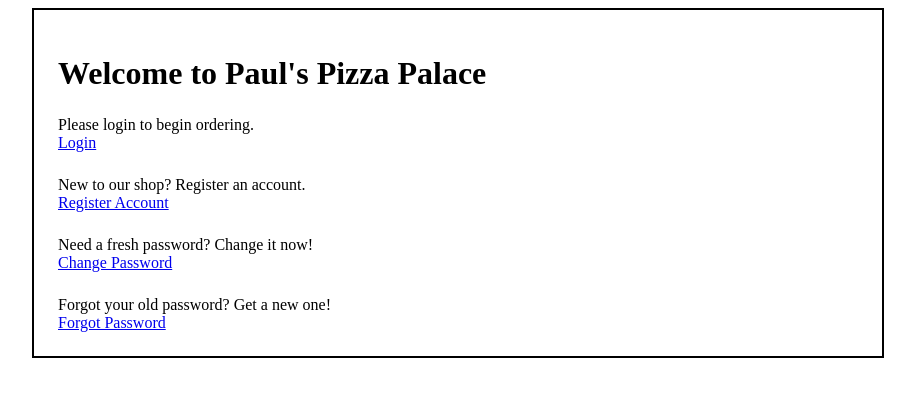
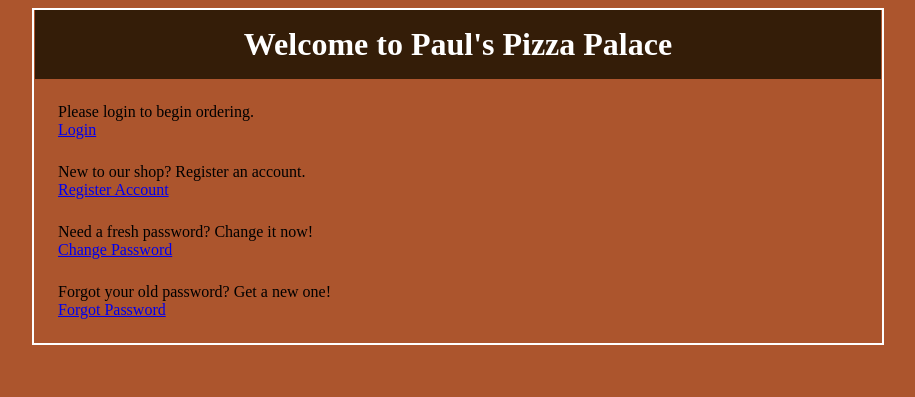
Before and after one commit to richhildebrand/One, a PHP site: page / in a window 1280 px wide. Shown: the top 397 px of the page, without its empty margins (182-1097 px from the left). Run offline with PHP 8.4, Linux system fonts and the light colour scheme.

Commit message:
added banner and backgroup color
fixed js path

```diff
--- a/Account/Change-Password.php
+++ b/Account/Change-Password.php
@@ -38,6 +38,6 @@
 		<a href="Register.php">Register Account</a>
 		<a href="Forgot-Password.php">Forgot Password</a>
 
-		<script type="text/javascript" src="../Scripts/confirmPasswordsMatch.js"></script>
+		<script type="text/javascript" src="..Frontend/Scripts/confirmPasswordsMatch.js"></script>
 	</body>
 </html>
--- a/Account/Register.php
+++ b/Account/Register.php
@@ -34,6 +34,6 @@
         <a href="Change-Password.php">Change Password</a>
         <a href="Forgot-Password.php">Forgot Password</a>
 
-        <script type="text/javascript" src="../Scripts/confirmPasswordsMatch.js"></script>
+        <script type="text/javascript" src="..Frontend/Scripts/confirmPasswordsMatch.js"></script>
     </body>
 </html>
--- a/Frontend/Styles/site.css
+++ b/Frontend/Styles/site.css
@@ -20,8 +20,9 @@ body {
   width: 50em;
   margin-left: auto ;
   margin-right: auto ;
-  border: 2px solid;
+  border: 2px solid white;
   padding: 1.5em;
+  padding-top: 0;
 }
 
 .price:before {
@@ -45,3 +46,18 @@ ul, li {
 ul {
 	margin-bottom: 1.5em;
 }
+
+h1 {
+	color: white;
+	background-color: #341d08;
+	margin-top: 0;
+	margin-right: -.73em;
+	margin-left: -.73em;
+	padding-top: .5em;
+	padding-bottom: .5em;
+	text-align: center;
+}
+
+html {
+	background-color: #ac552d;
+}
--- a/Order/Checkout.php
+++ b/Order/Checkout.php
@@ -32,8 +32,8 @@
 
 
 <?php
+
 // Templates
-
 function PizzaTemplate($itemNumber, $pizza)
 {
   print("<li>");
```
